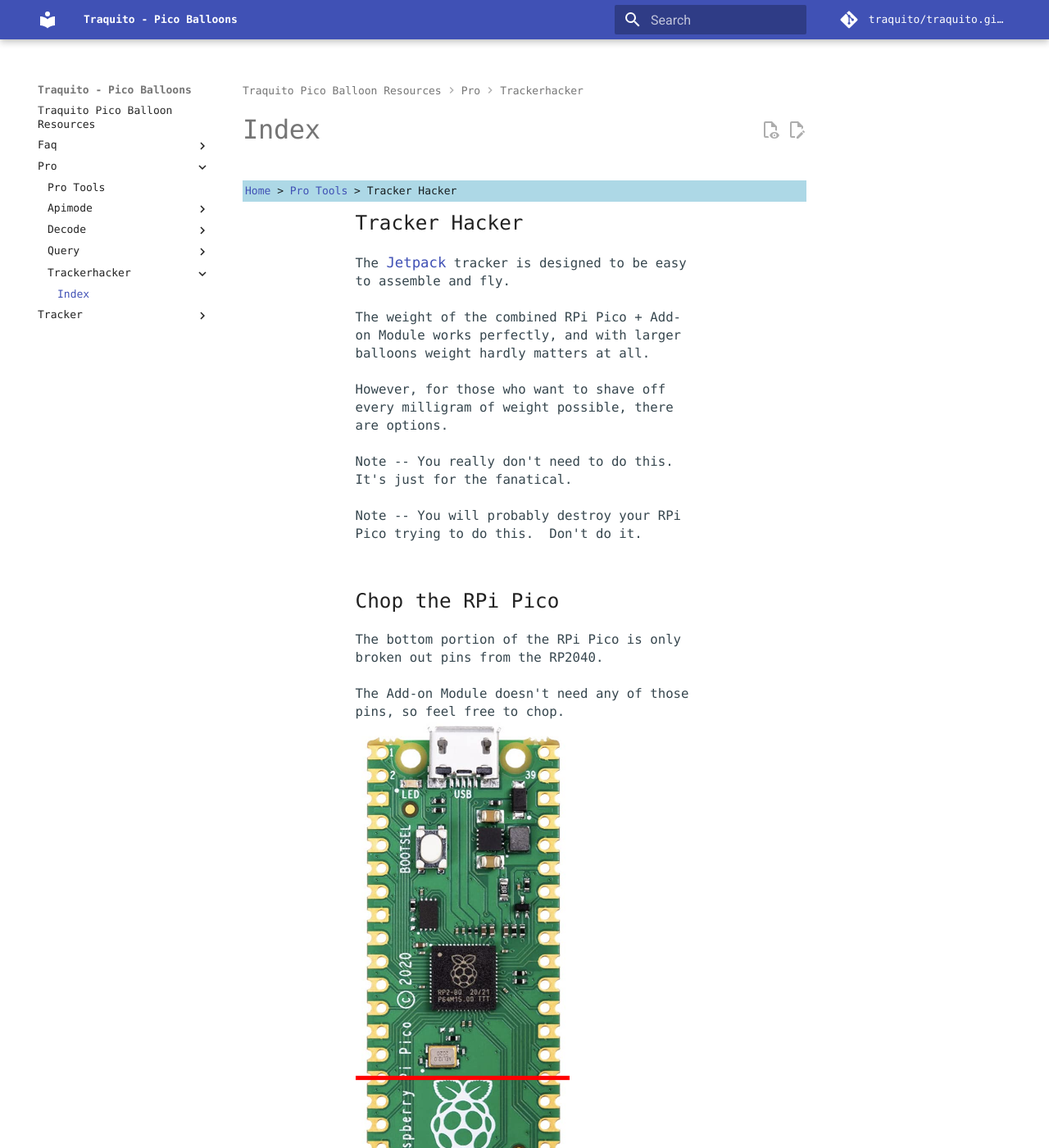
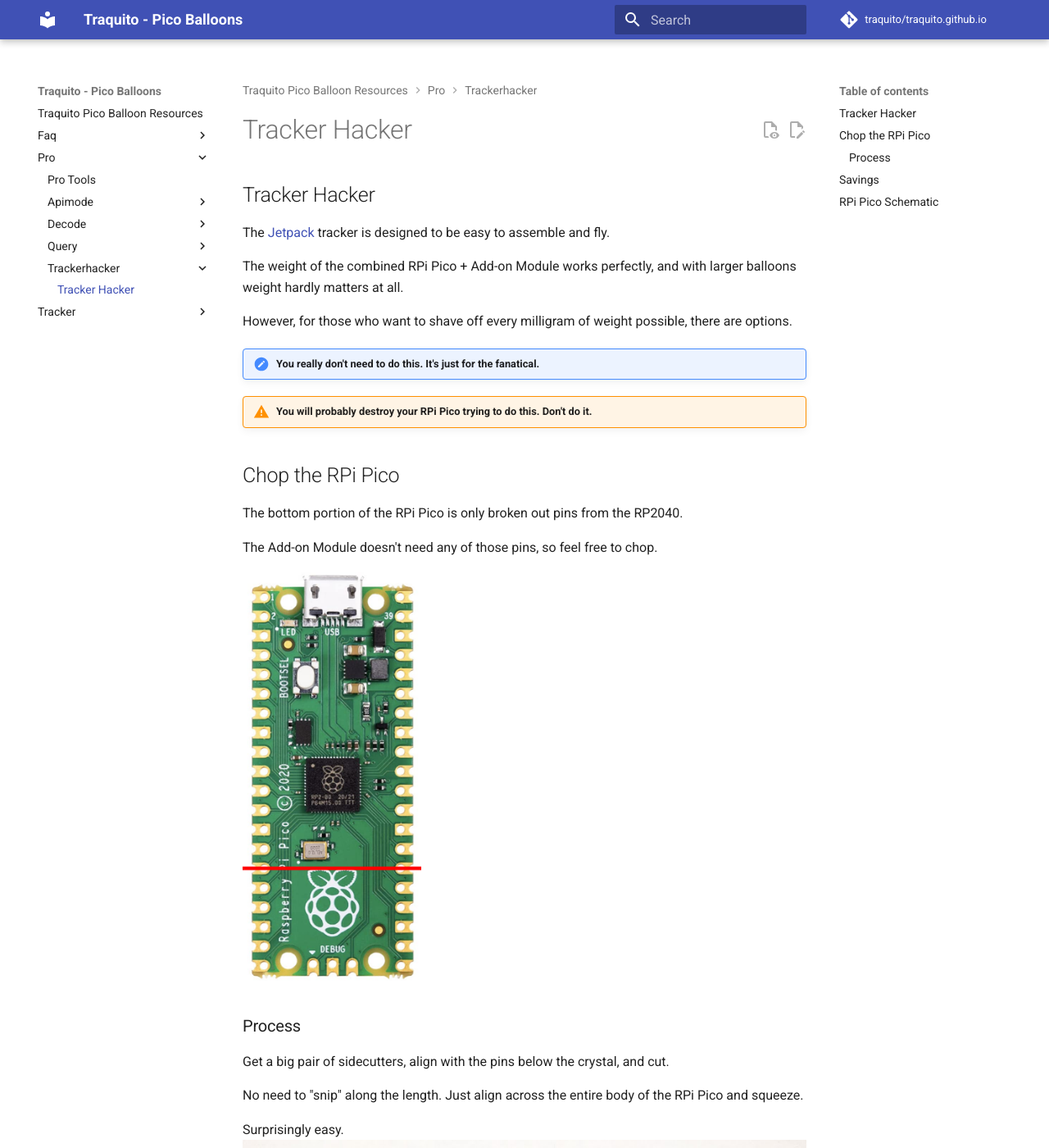
Before and after one commit to traquito/traquito.github.io, an MkDocs documentation site: the page built from docs/pro/trackerhacker/README.md, in a window 1280 px wide and 1400 px high. Shown: the whole window at 82% size. Built offline with MkDocs 1.6.1 and Material for MkDocs 9.7.7, drawn with Linux system fonts in a browser that asks for light colours; comment, search, counter and statistics services are not loaded; some of the changed text lies outside the part shown.

Commit message:
pro/trackerhacker/ index now markdown

```diff
--- a/docs/pro/trackerhacker/README.md
+++ b/docs/pro/trackerhacker/README.md
@@ -1,102 +1,50 @@
-<!DOCTYPE html>
-<html lang="en">
-  <head>
-    <meta charset="utf-8">
-    <title>Tracker Hacker - Traquito</title>
+# Tracker Hacker
 
-    <!-- Google tag (gtag.js) -->
-    <script async src="https://www.googletagmanager.com/gtag/js?id=G-07H1M3KB40"></script>
-    <script>
-        window.dataLayer = window.dataLayer || [];
-        function gtag(){dataLayer.push(arguments);}
-        gtag('js', new Date());
+## Tracker Hacker
 
-        gtag('config', 'G-07H1M3KB40');
-        </script>
-<script>
-  function resizeIframe(obj) {
-    obj.style.height = obj.contentWindow.document.documentElement.scrollHeight + 100 + 'px';
-  }
-</script>
-<link rel="stylesheet" type="text/css" href="/css/traquito.css">
-<style>
-</style>
-  </head>
-  <body>
-    <div class="linkbar">
-        <a href="/" target="_blank">Home</a> > <a href="/pro" target="_blank">Pro Tools</a> > Tracker Hacker
-    </div>
-
-    <section class="allcontent">
-
-        <section class="content">
-            <span class="heading">Tracker Hacker</span>
-            <pre class="text">
-The <a href="/tracker" target="_blank">Jetpack</a> tracker is designed to be easy to assemble and fly.
+The [Jetpack](/tracker) tracker is designed to be easy to assemble and fly.
 
 The weight of the combined RPi Pico + Add-on Module works perfectly, and with larger balloons weight hardly matters at all.
 
 However, for those who want to shave off every milligram of weight possible, there are options.
 
-Note -- You really don't need to do this.  It's just for the fanatical.
+!!! note "You really don't need to do this.  It's just for the fanatical."
 
-Note -- You will probably destroy your RPi Pico trying to do this.  Don't do it.
-            </pre>
-        </section>
+!!! warning "You will probably destroy your RPi Pico trying to do this.  Don't do it."
 
-        <section class="content">
-            <span class="heading">Chop the RPi Pico</span>
-            <pre class="text">
+
+## Chop the RPi Pico
+
 The bottom portion of the RPi Pico is only broken out pins from the RP2040.
 
 The Add-on Module doesn't need any of those pins, so feel free to chop.
-<img src="pico.png">
-            </pre>
-        </section>
 
-        <section class="content">
-            <span class="heading">Process</span>
-            <pre class="text">
+![](pico.png){: style="height: 500px;" }
+
+
+### Process
+
 Get a big pair of sidecutters, align with the pins below the crystal, and cut.
 
 No need to "snip" along the length.  Just align across the entire body of the RPi Pico and squeeze.
 
 Surprisingly easy.
-<img src="sidecutter.jpg">
-            </pre>
-        </section>
+![](sidecutter.jpg)
 
-        <section class="content">
-            <span class="heading">Savings</span>
-            <pre class="text">
+
+## Savings
+
 You save around 0.7 grams.
-<img src="savings.png">
+
+![](savings.png)
 
 Fully soldered (without antennas):
-<img src="full.png">
-            </pre>
-        </section>
 
-        <section class="content">
-            <span class="heading">RPi Pico Schematic</span>
-            <pre class="text">
-The full schematic of the RPi Pico can be seen here (in high-resolution), showing nothing but breakout, hence the safe chop:
-<a href="rpi_pico_pcb_layout.png" target="_blan"><img src="rpi_pico_pcb_layout.png"></a>
-            </pre>
-        </section>
-
-        <br/>
-        <br/>
-
-    </section>
-
-    <br/><br/><br/>
-    <br/><br/><br/>
-    <br/><br/><br/>
-    <br/><br/><br/>
-    <br/><br/><br/>
+![](full.png)
 
 
+## RPi Pico Schematic
 
-  </body>
-</html>
+The full schematic of the RPi Pico can be seen here (in high-resolution), showing nothing but breakout, hence the safe chop:
+
+[![](rpi_pico_pcb_layout.png){: style="height: 500px;" }](rpi_pico_pcb_layout.png)
```
